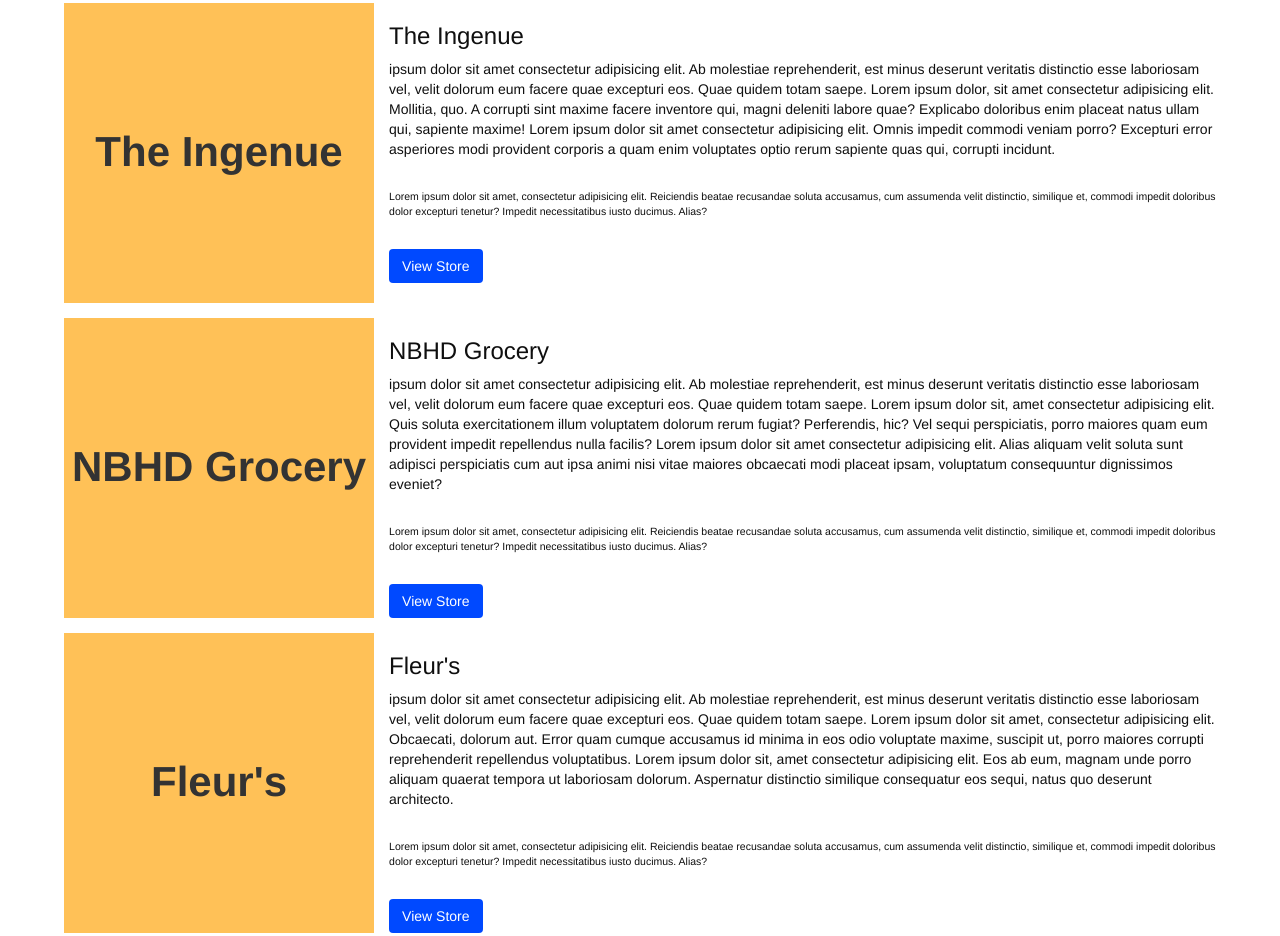
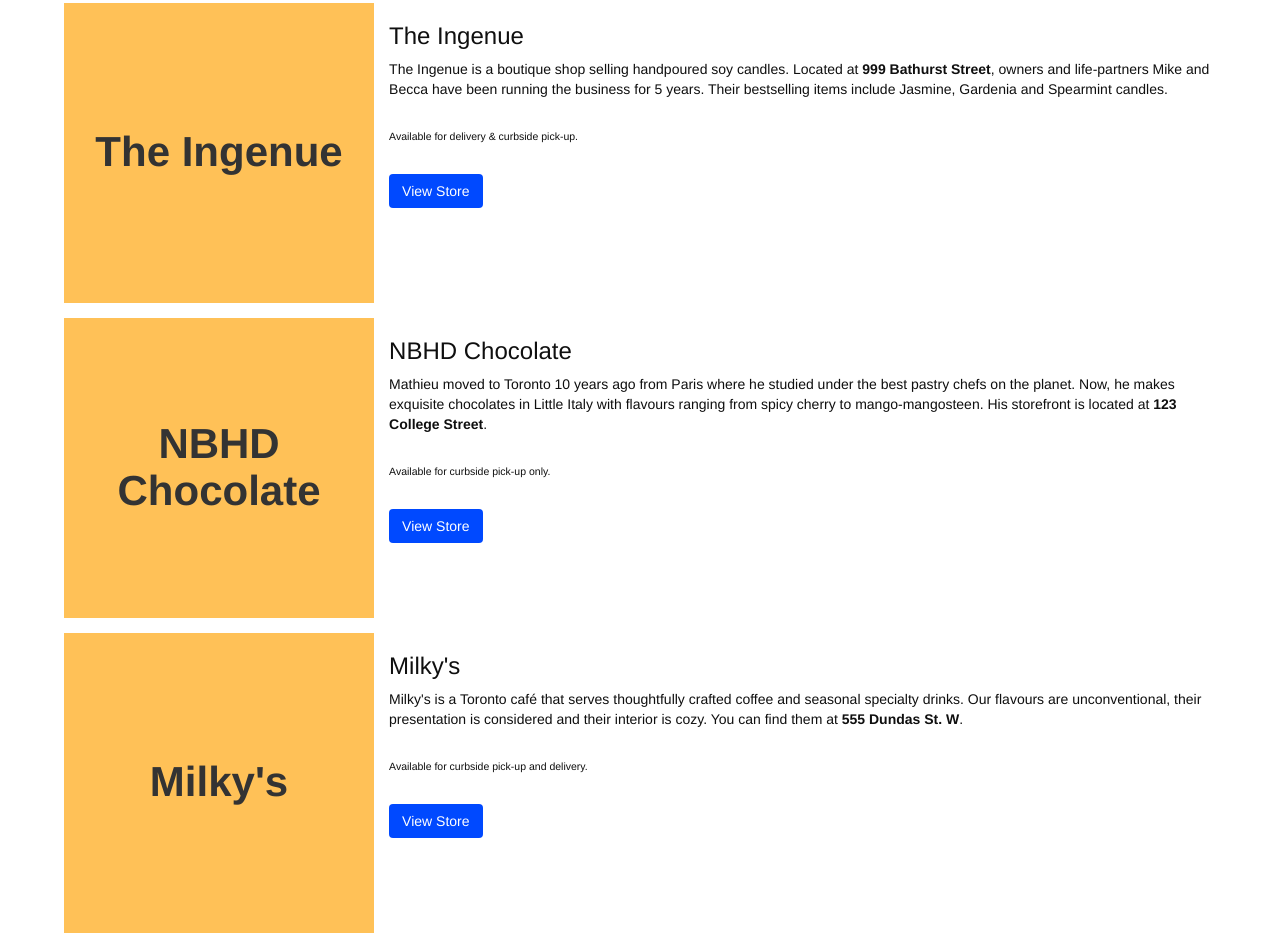
Before and after one commit to dpxn23/stockist-desktop, a plain HTML site: page stores.html in a window 1280 px wide. Shown: the part 237-1173 px from the top of the page. Drawn offline with nearby package versions, Linux system fonts and the light colour scheme.

Commit message:
copywrite

```diff
--- a/stores.html
+++ b/stores.html
@@ -55,10 +55,10 @@
 				</div>
 				<div class="store-desc">
 					<h3>The Ingenue</h3>
-					<p>ipsum dolor sit amet consectetur adipisicing elit. Ab molestiae reprehenderit, est minus deserunt veritatis distinctio esse laboriosam vel, velit dolorum eum facere quae excepturi eos. Quae quidem totam saepe. Lorem ipsum dolor, sit amet consectetur adipisicing elit. Mollitia, quo. A corrupti sint maxime facere inventore qui, magni deleniti labore quae? Explicabo doloribus enim placeat natus ullam qui, sapiente maxime! Lorem ipsum dolor sit amet consectetur adipisicing elit. Omnis impedit commodi veniam porro? Excepturi error asperiores modi provident corporis a quam enim voluptates optio rerum sapiente quas qui, corrupti incidunt.</p>
+					<p>The Ingenue is a boutique shop selling handpoured soy candles. Located at <strong>999 Bathurst Street</strong>, owners and life-partners Mike and Becca have been running the business for 5 years. Their bestselling items include Jasmine, Gardenia and Spearmint candles.</p>
 					<br>
 					<p class="caption">
-						Lorem ipsum dolor sit amet, consectetur adipisicing elit. Reiciendis beatae recusandae soluta accusamus, cum assumenda velit distinctio, similique et, commodi impedit doloribus dolor excepturi tenetur? Impedit necessitatibus iusto ducimus. Alias?
+						Available for delivery & curbside pick-up.
 					</p>
 					<br>
 					<div class="view-btn">
@@ -68,14 +68,14 @@
 					</div>
 				</div>
 				<div class="store-item centre">
-					<h1>NBHD Grocery</h1>
+					<h1>NBHD Chocolate</h1>
 				</div>
 				<div class="store-desc">
-					<h3>NBHD Grocery</h3>
-					<p>ipsum dolor sit amet consectetur adipisicing elit. Ab molestiae reprehenderit, est minus deserunt veritatis distinctio esse laboriosam vel, velit dolorum eum facere quae excepturi eos. Quae quidem totam saepe. Lorem ipsum dolor sit, amet consectetur adipisicing elit. Quis soluta exercitationem illum voluptatem dolorum rerum fugiat? Perferendis, hic? Vel sequi perspiciatis, porro maiores quam eum provident impedit repellendus nulla facilis? Lorem ipsum dolor sit amet consectetur adipisicing elit. Alias aliquam velit soluta sunt adipisci perspiciatis cum aut ipsa animi nisi vitae maiores obcaecati modi placeat ipsam, voluptatum consequuntur dignissimos eveniet?</p>
+					<h3>NBHD Chocolate</h3>
+					<p>Mathieu moved to Toronto 10 years ago from Paris where he studied under the best pastry chefs on the planet. Now, he makes exquisite chocolates in Little Italy with flavours ranging from spicy cherry to mango-mangosteen. His storefront is located at <strong>123 College Street</strong>.</p>
 					<br>
 					<p class="caption">
-						Lorem ipsum dolor sit amet, consectetur adipisicing elit. Reiciendis beatae recusandae soluta accusamus, cum assumenda velit distinctio, similique et, commodi impedit doloribus dolor excepturi tenetur? Impedit necessitatibus iusto ducimus. Alias?
+						Available for curbside pick-up only.
 					</p>
 					<br>
 					<div class="view-btn">
@@ -85,14 +85,14 @@
 					</div>
 				</div>
 				<div class="store-item centre">
-					<h1>Fleur's</h1>
+					<h1>Milky's</h1>
 				</div>
 				<div class="store-desc">
-					<h3>Fleur's</h3>
-					<p>ipsum dolor sit amet consectetur adipisicing elit. Ab molestiae reprehenderit, est minus deserunt veritatis distinctio esse laboriosam vel, velit dolorum eum facere quae excepturi eos. Quae quidem totam saepe. Lorem ipsum dolor sit amet, consectetur adipisicing elit. Obcaecati, dolorum aut. Error quam cumque accusamus id minima in eos odio voluptate maxime, suscipit ut, porro maiores corrupti reprehenderit repellendus voluptatibus. Lorem ipsum dolor sit, amet consectetur adipisicing elit. Eos ab eum, magnam unde porro aliquam quaerat tempora ut laboriosam dolorum. Aspernatur distinctio similique consequatur eos sequi, natus quo deserunt architecto.</p>
+					<h3>Milky's</h3>
+					<p>Milky's is a Toronto café that serves thoughtfully crafted coffee and seasonal specialty drinks. Our flavours are unconventional, their presentation is considered and their interior is cozy. You can find them at <strong>555 Dundas St. W</strong>.</p>
 					<br>
 					<p class="caption">
-						Lorem ipsum dolor sit amet, consectetur adipisicing elit. Reiciendis beatae recusandae soluta accusamus, cum assumenda velit distinctio, similique et, commodi impedit doloribus dolor excepturi tenetur? Impedit necessitatibus iusto ducimus. Alias?
+						Available for curbside pick-up and delivery.
 					</p>
 					<br>
 					<div class="view-btn">
@@ -136,10 +136,10 @@
 					</div>
 				</div>
 				<div class="store-item centre">
-					<h1>Milky's</h1>
+					<h1>Fleur's</h1>
 				</div>
 				<div class="store-desc">
-					<h3>Milky's</h3>
+					<h3>Fleur's</h3>
 					<p>ipsum dolor sit amet consectetur adipisicing elit. Ab molestiae reprehenderit, est minus deserunt veritatis distinctio esse laboriosam vel, velit dolorum eum facere quae excepturi eos. Quae quidem totam saepe.</p>
 					<br>
 					<p class="caption">
```
